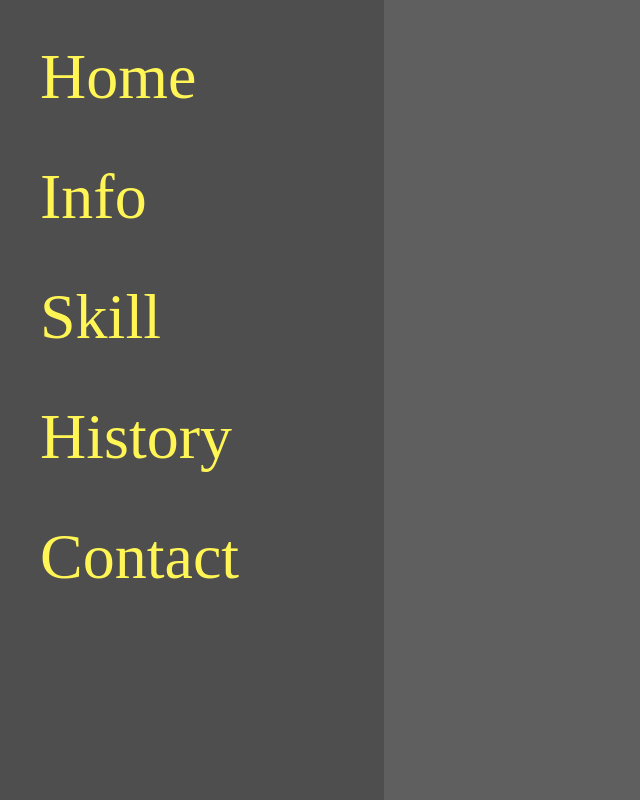
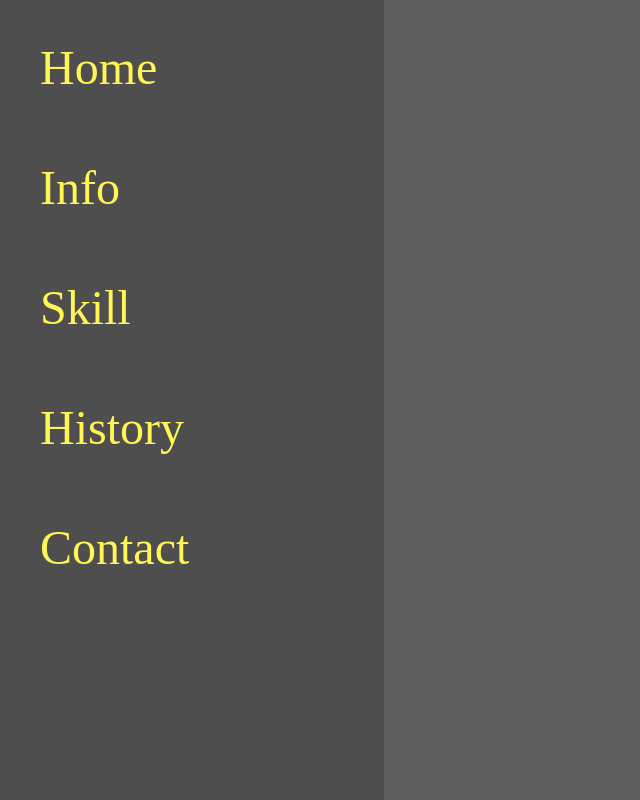
Before and after one commit to rlaxogh5079/r-info, a FastAPI app: page /home in a window 1280 px wide. Shown: the whole page, without its empty margins (0-640 px from the left). Run offline with FastAPI, Linux system fonts and the light colour scheme.

Commit message:
:sparkles: 메뉴 이펙트

```diff
--- a/static/menu.css
+++ b/static/menu.css
@@ -26,7 +26,14 @@ html, body {
     position:absolute;
     top:0vh;
     text-align:center;
-    font-size:4em;
+    font-size:3em;
+}
+
+.list {
+    display:block;
+    text-align:center;
+    color: #fff555;
+    text-decoration: none;
 }
 
 .home{
@@ -67,6 +74,16 @@ html, body {
 .blind {
     display:none;
 }
+
+.effect:hover{
+    content:'';
+    height:0.1em;
+    position:absolute;
+    background-color:#fff555;
+    width:10%;
+    transition: 0.5s;
+}
+
 
 @keyframes bounce {
     0%{
--- a/static/menu.js
+++ b/static/menu.js
@@ -6,29 +6,35 @@ const info = document.querySelector("#info");
 const skill = document.querySelector("#skill");
 const history = document.querySelector("#history");
 const contact = document.querySelector("#contact");
+const lists = [home, info, skill, history, contact]
 
 bar.addEventListener("mouseenter", (event) => {
     menu.classList.remove("blind");
     menu.classList.add("intro");
     setTimeout(()=> {
-        home.classList.remove("blind");
-        info.classList.remove("blind");
-        skill.classList.remove("blind");
-        history.classList.remove("blind");
-        contact.classList.remove("blind");
+        lists.forEach((list) => {
+            list.classList.remove("blind");
+        })
         menu.classList.remove("intro");
     }, 500)
 })
 
 menu.addEventListener("mouseleave", (event) => {
     menu.classList.add("outro")
-    home.classList.add("blind");
-    info.classList.add("blind");
-    skill.classList.add("blind");
-    history.classList.add("blind");
-    contact.classList.add("blind");
+    lists.forEach((list) => {
+        list.classList.add("blind");
+    })
     setTimeout(()=> {
         menu.classList.remove("outro");
         menu.classList.add("blind");
     }, 400)
 })
+
+lists.forEach((list) => {
+    list.addEventListener("mouseenter", () => {
+        list.classList.add("effect")
+    })
+    list.addEventListener("mouseleave", () => [
+        list.classList.remove("effect")
+    ])
+})
--- a/templates/home.html
+++ b/templates/home.html
@@ -13,11 +13,11 @@
     </div>
     <div id="menu" class="menu blind">
         <ul>
-            <div id="home" class="home list blind">Home</div>
-            <div id="info" class="info list blind">Info</div>
-            <div id="skill" class="skill list blind">Skill</div>
-            <div id="history" class="history list blind">History</div>
-            <div id="contact" class="contact list blind">Contact</div>
+            <a id="home" class="home list blind" href="/home">Home</a>
+            <a id="info" class="info list blind" href="/info">Info</a>
+            <a id="skill" class="skill list blind" href="/skill">Skill</a>
+            <a id="history" class="history list blind" href="/history">History</a>
+            <a id="contact" class="contact list blind" href="/contact">Contact</a>
         </ul>
     </div>
     <script src="static/menu.js"></script>
```
